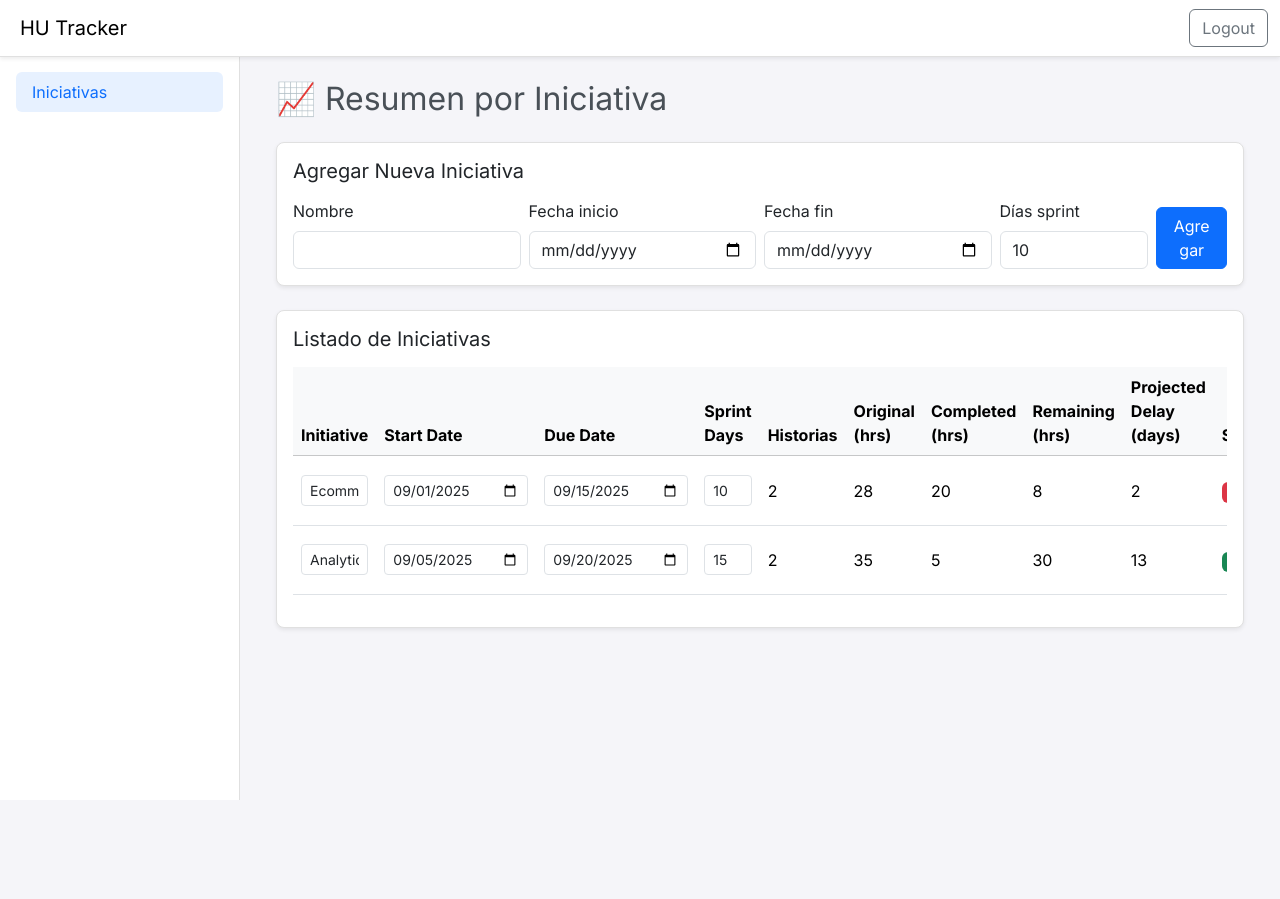
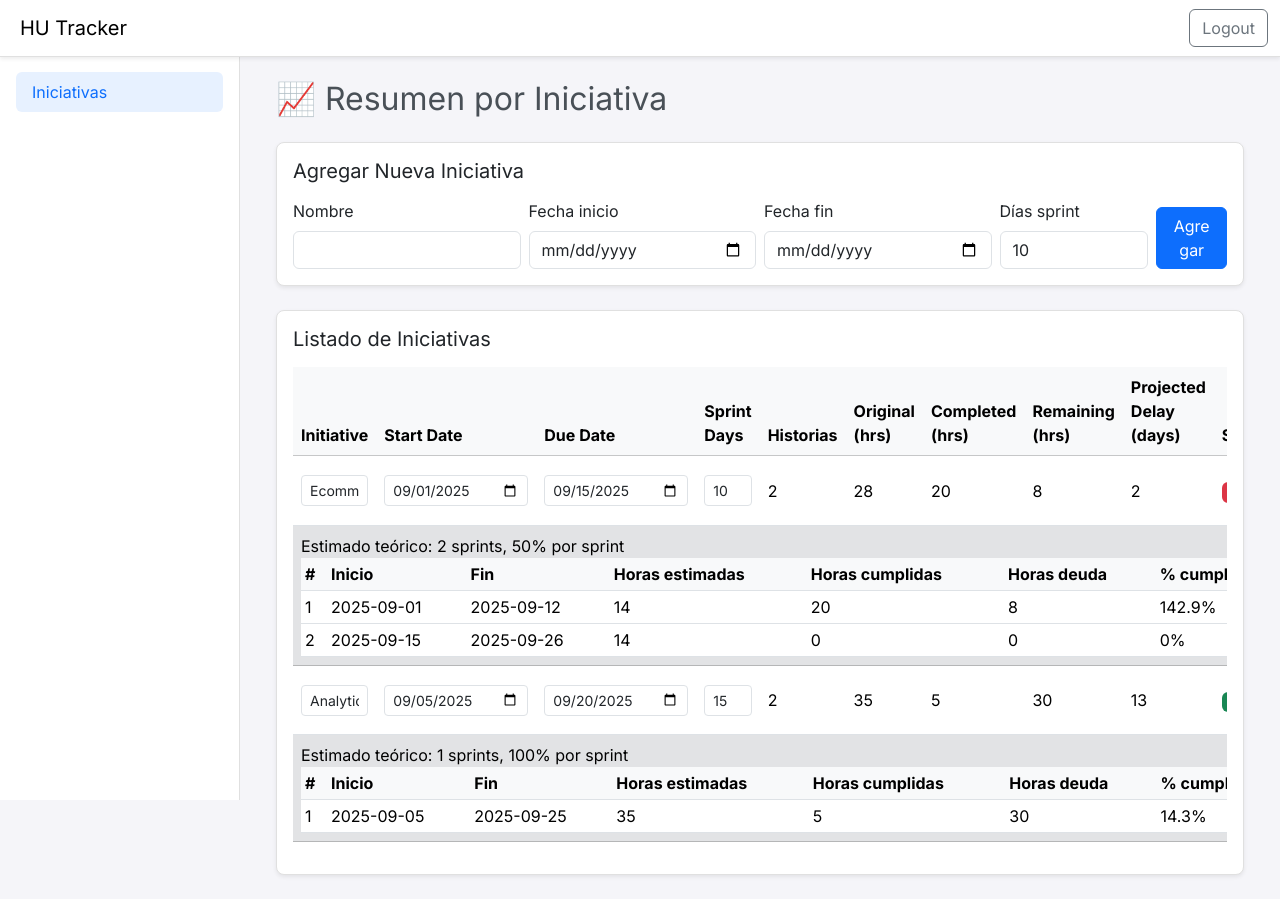
Before and after one commit to EdsonGarcia13/Hu-Tracker, a React (Vite) app: page /login in a window 1280 px wide. Both pictures are taken after typing "name@example.com", "Sample123" into the empty fields and a click on the button "Entrar". Before the commit the page ends 800 px from the top, so only its background shows below. Built offline with nearby package versions, Linux system fonts and the light colour scheme.

Commit message:
feat: add sprint breakdown to initiative summary

```diff
--- a/src/pages/InitiativesOverviewPage.jsx
+++ b/src/pages/InitiativesOverviewPage.jsx
@@ -9,7 +9,7 @@
   setInitiatives,
 } from "../store/huSlice";
 import { initiativesMock } from "../mocks/initiativesMock";
-import { businessDaysBetween } from "../utils/timeCalculations";
+import { businessDaysBetween, addBusinessDays } from "../utils/timeCalculations";
 
 export default function InitiativesOverviewPage() {
   const dispatch = useDispatch();
@@ -42,6 +42,59 @@
         stories.reduce((acc, hu) => acc + (hu["Completed Work"] || 0), 0) || 0;
       const remaining =
         stories.reduce((acc, hu) => acc + (hu["Remaining Work"] || 0), 0) || 0;
+
+      const totalBusinessDays =
+        ini.startDate && ini.dueDate
+          ? businessDaysBetween(new Date(ini.startDate), new Date(ini.dueDate))
+          : 0;
+      const totalSprints = ini.sprintDays
+        ? Math.ceil(totalBusinessDays / ini.sprintDays)
+        : 0;
+      const expectedPercentPerSprint =
+        totalSprints > 0 ? +(100 / totalSprints).toFixed(2) : 0;
+      const expectedHoursPerSprint =
+        totalSprints > 0 ? +(original / totalSprints).toFixed(2) : 0;
+
+      const sprints = [];
+      if (totalSprints > 0 && ini.startDate) {
+        let sprintStart = new Date(ini.startDate);
+        for (let i = 0; i < totalSprints; i++) {
+          const sprintEnd = addBusinessDays(sprintStart, ini.sprintDays - 1);
+          const storiesInSprint = stories.filter((hu) => {
+            const huStart = hu["Start Date"] ? new Date(hu["Start Date"]) : null;
+            return huStart && huStart >= sprintStart && huStart <= sprintEnd;
+          });
+          const sprintCompleted = storiesInSprint.reduce(
+            (acc, hu) => acc + (hu["Completed Work"] || 0),
+            0
+          );
+          const sprintRemaining = storiesInSprint.reduce(
+            (acc, hu) => acc + (hu["Remaining Work"] || 0),
+            0
+          );
+          sprints.push({
+            number: i + 1,
+            start: sprintStart.toISOString().slice(0, 10),
+            end: sprintEnd.toISOString().slice(0, 10),
+            expectedHours: expectedHoursPerSprint,
+            completedHours: sprintCompleted,
+            debtHours: sprintRemaining,
+            completedPercent:
+              expectedHoursPerSprint > 0
+                ? +((sprintCompleted / expectedHoursPerSprint) * 100).toFixed(1)
+                : 0,
+            debtPercent:
+              expectedHoursPerSprint > 0
+                ? +(
+                    ((expectedHoursPerSprint - sprintCompleted) /
+                      expectedHoursPerSprint) *
+                    100
+                  ).toFixed(1)
+                : 0,
+          });
+          sprintStart = addBusinessDays(sprintEnd, 1);
+        }
+      }
 
       const today = new Date();
       const hasDelay = stories.some((hu) => {
@@ -91,6 +144,10 @@
         totalHU: stories.length,
         hasDelay,
         projectedDelay,
+        totalSprints,
+        expectedPercentPerSprint,
+        expectedHoursPerSprint,
+        sprints,
       };
     });
   }, [initiatives]);
@@ -218,7 +275,8 @@
         </thead>
         <tbody>
           {summary.map((row) => (
-            <tr key={row.id}>
+            <React.Fragment key={row.id}>
+              <tr>
                 <td>
                   <input
                     type="text"
@@ -286,6 +344,47 @@
                   </button>
                 </td>
               </tr>
+              {row.totalSprints > 0 && (
+                <tr className="table-secondary">
+                  <td colSpan="11">
+                    <div>
+                      Estimado teórico: {row.totalSprints} sprints, {row.expectedPercentPerSprint}
+                      % por sprint
+                    </div>
+                    <div className="table-responsive">
+                      <table className="table table-sm mb-0">
+                        <thead>
+                          <tr>
+                            <th>#</th>
+                            <th>Inicio</th>
+                            <th>Fin</th>
+                            <th>Horas estimadas</th>
+                            <th>Horas cumplidas</th>
+                            <th>Horas deuda</th>
+                            <th>% cumplido</th>
+                            <th>% deuda</th>
+                          </tr>
+                        </thead>
+                        <tbody>
+                          {row.sprints.map((s) => (
+                            <tr key={s.number}>
+                              <td>{s.number}</td>
+                              <td>{s.start}</td>
+                              <td>{s.end}</td>
+                              <td>{s.expectedHours}</td>
+                              <td>{s.completedHours}</td>
+                              <td>{s.debtHours}</td>
+                              <td>{s.completedPercent}%</td>
+                              <td>{s.debtPercent}%</td>
+                            </tr>
+                          ))}
+                        </tbody>
+                      </table>
+                    </div>
+                  </td>
+                </tr>
+              )}
+            </React.Fragment>
           ))}
           {summary.length === 0 && (
             <tr>
--- a/src/utils/timeCalculations.js
+++ b/src/utils/timeCalculations.js
@@ -9,6 +9,22 @@
   const d = new Date(date);
   d.setHours(0, 0, 0, 0);
   return d;
+}
+
+/**
+ * Adds a given number of business days (Mon-Fri) to a date.
+ */
+function addBusinessDays(start, days) {
+  const result = startOfDay(start);
+  let added = 0;
+  while (added < days) {
+    result.setDate(result.getDate() + 1);
+    const day = result.getDay();
+    if (day !== 0 && day !== 6) {
+      added++;
+    }
+  }
+  return result;
 }
 
 /**
@@ -78,4 +94,9 @@
 
 
 
-export { WORK_HOURS_PER_DAY, businessDaysBetween, calculateElapsedAndDelay };
+export {
+  WORK_HOURS_PER_DAY,
+  businessDaysBetween,
+  calculateElapsedAndDelay,
+  addBusinessDays,
+};
```
Lines whose indentation alone changed are shown as unchanged.
